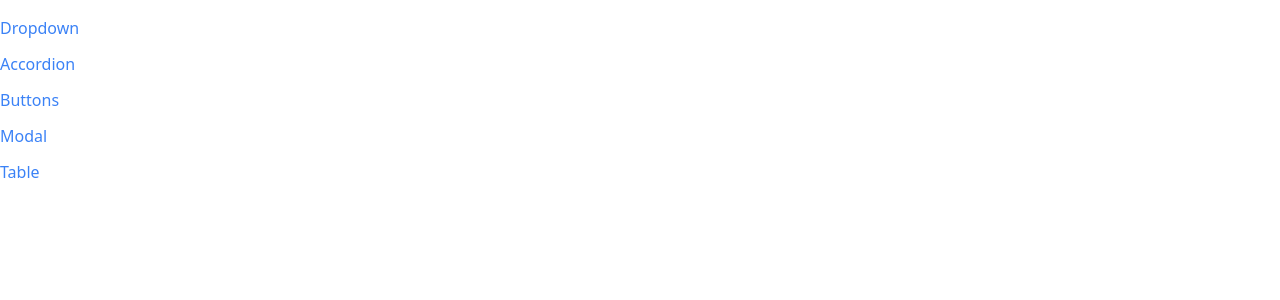
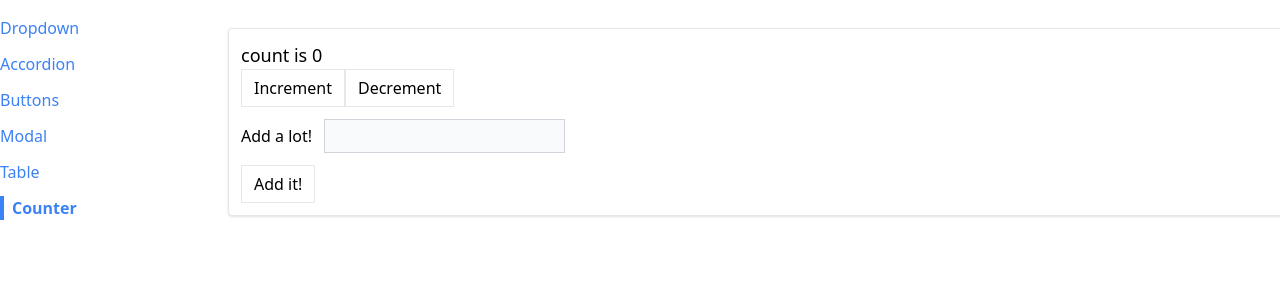
Before and after one commit to Modern-React-Redux-Sellers/React-Nav-Reusable-Components, a React (Create React App) app: page /counter in a window 1280 px wide. Shown: the top 300 px of the page. Built offline with nearby package versions, Linux system fonts and the light colour scheme.

Commit message:
completed CounterPage in prep for useReducer

```diff
--- a/src/App.js
+++ b/src/App.js
@@ -5,6 +5,7 @@
 import ButtonPage from "./pages/ButtonPage";
 import ModalPage from "./pages/ModalPage";
 import TablePage from "./pages/TablePage";
+import CounterPage from "./pages/CounterPage";
 
 const App = () => {
   return <div className="container mx-auto grid grid-cols-6 gap-4 mt-4">
@@ -25,6 +26,9 @@
       <Route path="/table">
         <TablePage/>
       </Route>
+      <Route path="/counter" initialCount={0}>
+        <CounterPage/>
+      </Route>
     </div>
   </div>
 }
--- a/src/components/Sidebar.js
+++ b/src/components/Sidebar.js
@@ -6,7 +6,8 @@
         {label: 'Accordion', path:'/accordion'},
         {label: 'Buttons', path: '/buttons'},
         {label: 'Modal', path: '/modal'},
-        {label: 'Table',path: '/table'}
+        {label: 'Table',path: '/table'},
+        {label: 'Counter',path: '/counter'}
     ];
 
     const renderedLinks = links.map((link) => {
--- /dev/null
+++ b/src/pages/CounterPage.js
@@ -0,0 +1,49 @@
+import Button from "../components/Button";
+import {useState} from "react";
+import Panel from "../components/Panel";
+
+const CounterPage = ({initialCount}) => {
+    const [count, setCount] = useState(0);
+    const [valueToAdd, setValueToAdd] = useState(0);
+
+    const increment = () =>{
+        setCount(count+1);
+    }
+
+    const decrement = () => {
+        setCount(count-1);
+    }
+
+    const handleChange = (event) => {
+       const value = parseInt(event.target.value) || 0;
+       setValueToAdd(value);
+    }
+
+    const handleSubmit = (event) => {
+        event.preventDefault();
+        setCount(count + valueToAdd);
+        setValueToAdd(0);
+    }
+    return (
+        <Panel className="m-3">
+            <h1 className="text-lg">count is {count}</h1>
+            <div className="flex flex-row">
+            <Button onClick={increment}>Increment</Button>
+            <Button onClick={decrement}>Decrement</Button>
+            </div>
+
+            <form onSubmit={handleSubmit}>
+                <label>Add a lot!</label>
+                <input
+                    value={valueToAdd || ''}
+                    onChange={handleChange}
+                    type="number"
+                    className="p-1 m-3 bg-gray-50 border border-gray-300"/>
+                <Button>Add it!</Button>
+            </form>
+        </Panel>
+
+    )
+}
+
+export default CounterPage;
```
